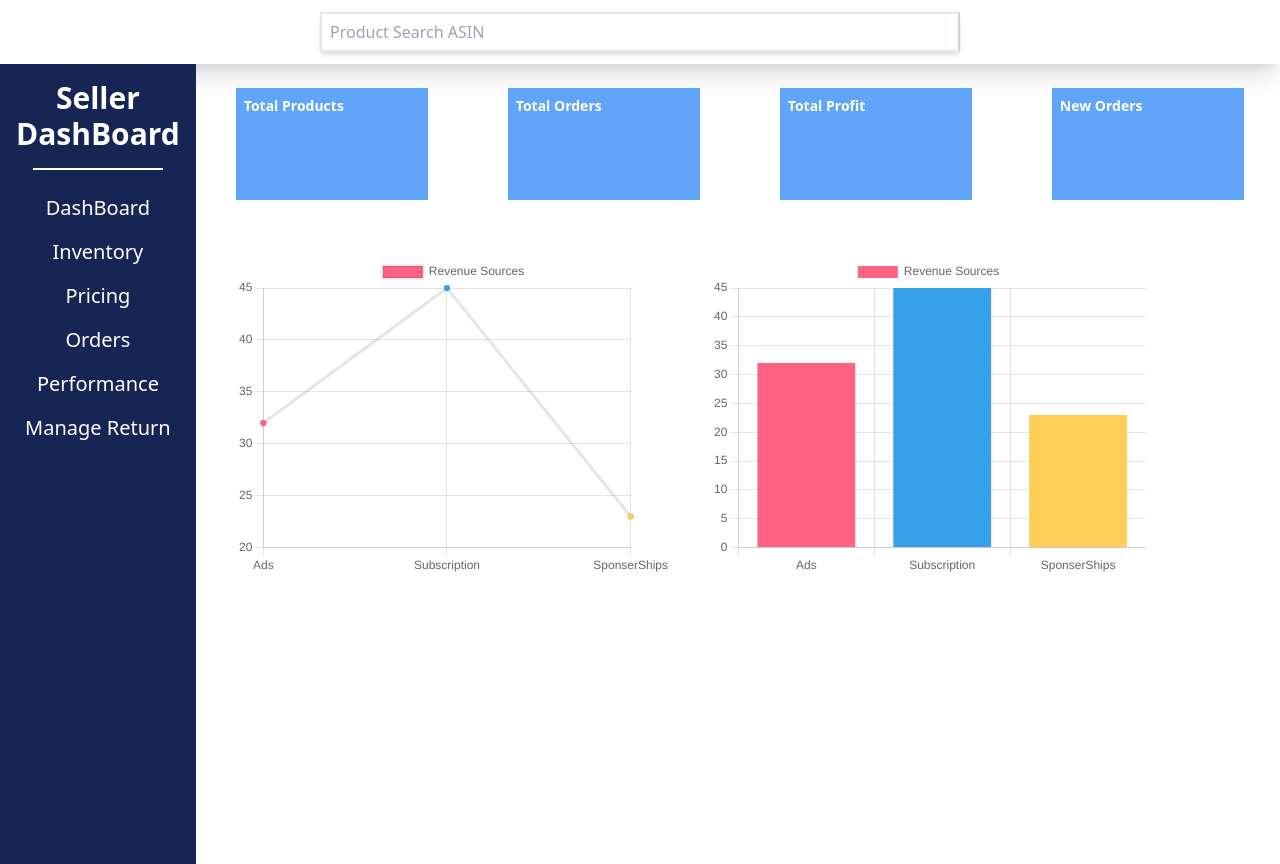
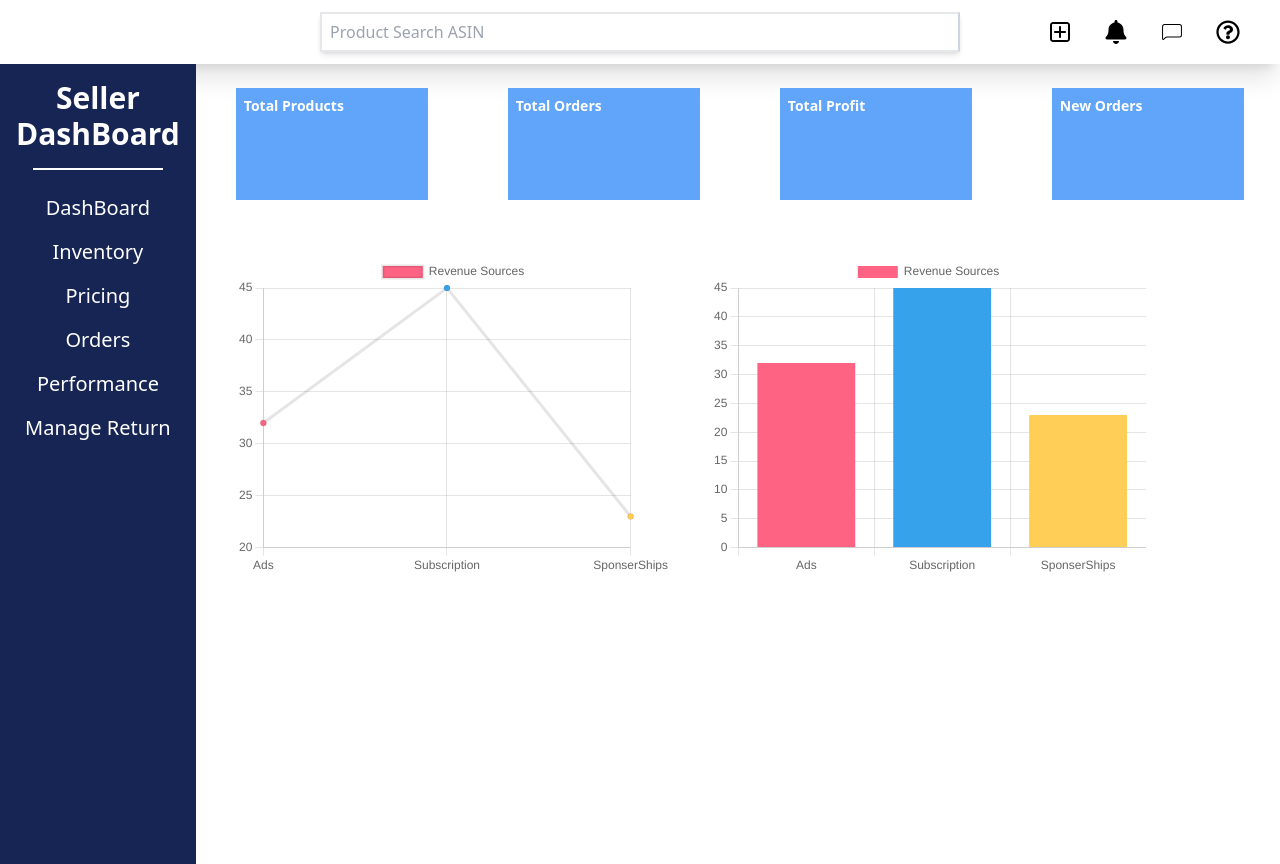
Before and after one commit to sankitdev/flipkartDashBoard, a React (Vite) app in the folder FrontEnd/: page / in a window 1280 px wide. Built offline with nearby package versions, Linux system fonts and the light colour scheme.

Commit message:
Changed Icons source

```diff
--- a/FrontEnd/src/Components/Icon.jsx
+++ b/FrontEnd/src/Components/Icon.jsx
@@ -1,4 +1,8 @@
 import React, { useState } from "react";
+import { CgAddR } from "react-icons/cg";
+import { FaBell } from "react-icons/fa";
+import { CiChat1 } from "react-icons/ci";
+import { FaRegQuestionCircle } from "react-icons/fa";
 import MyDropzone from "./MyDropzone";
 const Icon = () => {
   const [visible, setVisible] = useState(false);
@@ -8,10 +12,10 @@ const Icon = () => {
   return (
     <>
       <div className="text-2xl gap-8 flex absolute right-10">
-        <i className="ri-file-add-line mr-20" onClick={handleClick}></i>
-        <i className="ri-notification-line"></i>
-        <i className="ri-chat-1-line"></i>
-        <i className="ri-questionnaire-line"></i>
+        <CgAddR onClick={handleClick} />
+        <FaBell />
+        <CiChat1 />
+        <FaRegQuestionCircle />
       </div>
       {visible && <MyDropzone setVisible={setVisible} />}
     </>
```
